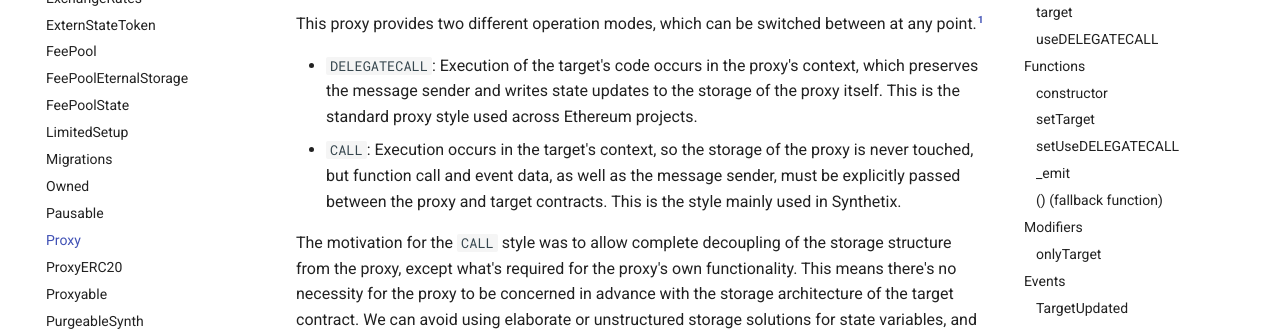
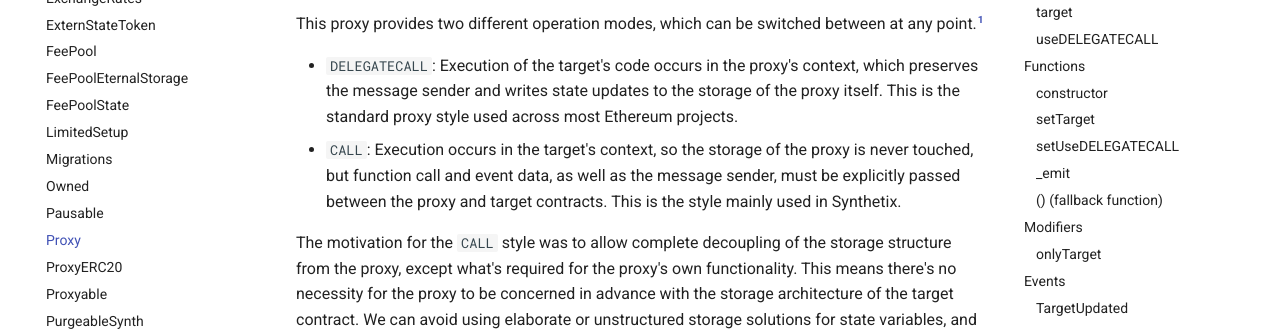
Before and after one commit to Synthetixio/synthetix, an MkDocs documentation site: the page built from docs/contracts/Proxy.md, in a window 1280 px wide and 900 px high, scrolled down 403 px. Shown: the part 204-535 px from the top of the window. Built offline with MkDocs 1.6.1 and Material for MkDocs 9.7.7, drawn with Linux system fonts in a browser that asks for light colours; comment, search, counter and statistics services are not loaded.

Commit message:
Proxy improvement.

```diff
--- a/docs/contracts/Proxy.md
+++ b/docs/contracts/Proxy.md
@@ -14,7 +14,7 @@ This proxy provides two different operation modes, which can be switched between
 
 [^1]: Specific descriptions of the behaviour of the `CALL` and `DELEGATECALL` EVM instructions can be found in the [Ethereum Yellow Paper](https://ethereum.github.io/yellowpaper/paper.pdf).
 
-* `DELEGATECALL`: Execution of the target's code occurs in the proxy's context, which preserves the message sender and writes state updates to the storage of the proxy itself. This is the standard proxy style used across Ethereum projects.
+* `DELEGATECALL`: Execution of the target's code occurs in the proxy's context, which preserves the message sender and writes state updates to the storage of the proxy itself. This is the standard proxy style used across most Ethereum projects.
 * `CALL`: Execution occurs in the target's context, so the storage of the proxy is never touched, but function call and event data, as well as the message sender, must be explicitly passed between the proxy and target contracts. This is the style mainly used in Synthetix.
 
 The motivation for the `CALL` style was to allow complete decoupling of the storage structure from the proxy, except what's required for the proxy's own functionality. This means there's no necessity for the proxy to be concerned in advance with the storage architecture of the target contract. We can avoid using elaborate or unstructured storage solutions for state variables, and there are no constraints on the use of (possibly nested) mapping or reference types.
```
